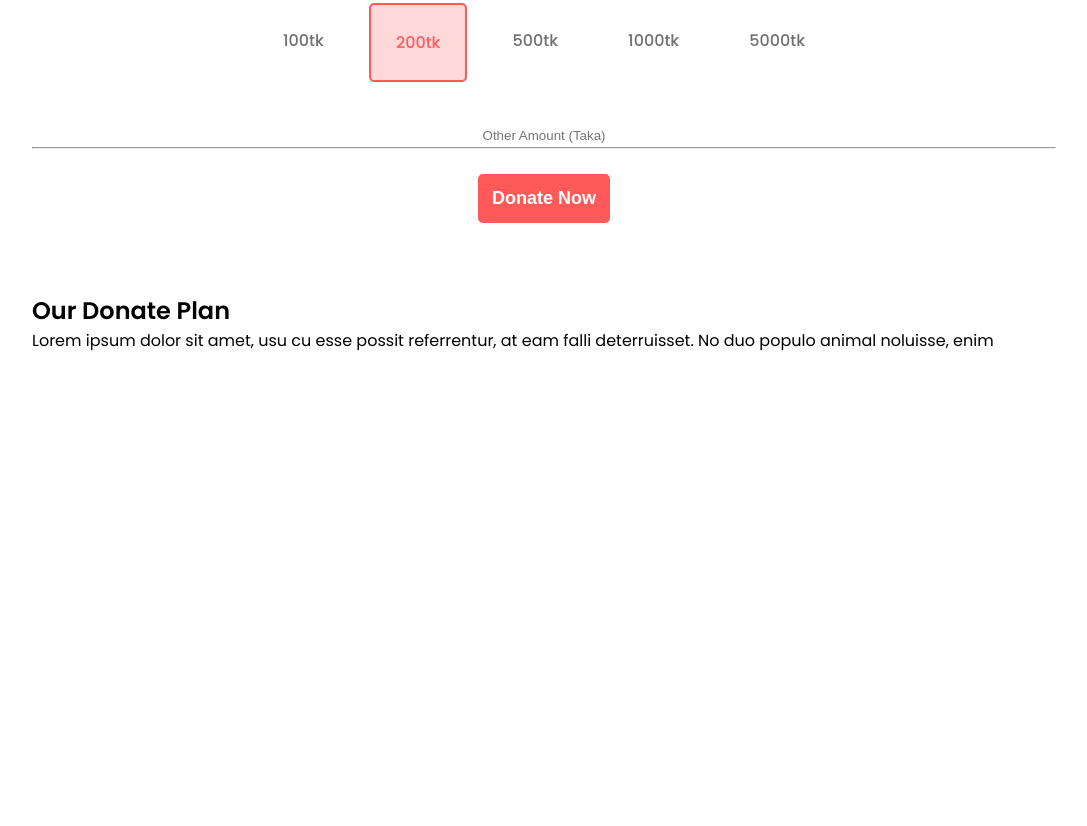
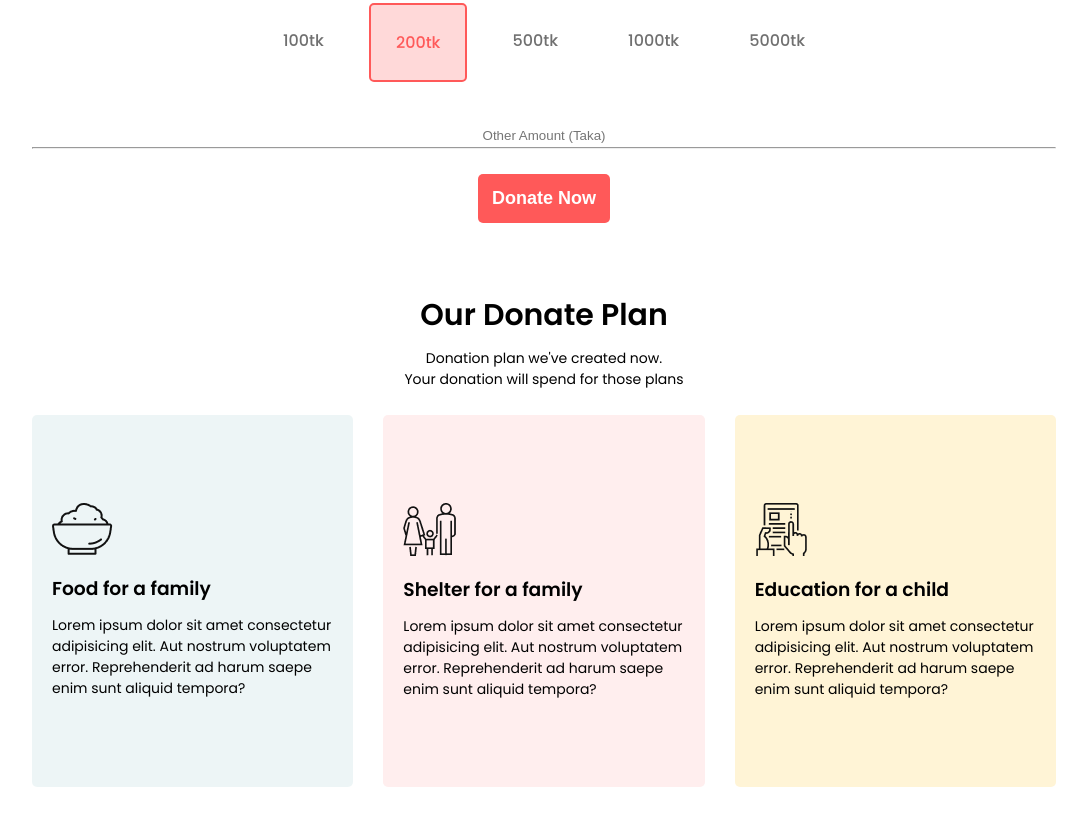
Before and after one commit to mahadihasan2/donated-simple-website, a plain HTML site: page index.html in a window 1280 px wide. Shown: the part 873-1699 px from the top of the page, without its empty margins (96-1183 px from the left). Before the commit the page ends 1226 px from the top, so only its background shows below. Drawn offline with Linux system fonts and the light colour scheme.

Commit message:
donate plan

```diff
--- a/index.html
+++ b/index.html
@@ -49,13 +49,47 @@
 
 <!-- Third section Start -->
 <section class="container">
-  <div>
+  <div class="donationPlan">
     <h1>Our Donate Plan</h1>
-      <p>Lorem ipsum dolor sit amet, usu cu esse possit referrentur, at eam falli deterruisset. No duo populo animal noluisse, enim</p>
+    <p>Donation plan we've created now. <br> Your donation will spend for those plans</p>
   </div>
+
+  <div class="planBox">
+    <div class="card-1">
+      <div>
+        <img src="icon/food.png" alt="">
+      </div>
+      <h3 class="cardTitle">Food for a family</h3>
+      <p class="cardBody">Lorem ipsum dolor sit amet consectetur adipisicing elit. Aut nostrum voluptatem error. Reprehenderit ad harum saepe enim sunt aliquid tempora?</p>
+    </div>
+
+    <div class="card-2">
+      <div>
+        <img src="icon/shelter.png" alt="">
+      </div>
+      <h3 class="cardTitle">Shelter for a family</h3>
+      <p class="cardBody">Lorem ipsum dolor sit amet consectetur adipisicing elit. Aut nostrum voluptatem error. Reprehenderit ad harum saepe enim sunt aliquid tempora?</p>
+    </div>
+
+    <div class="card-3">
+      <div>
+        <img src="icon/Frame-1.png" alt="">
+      </div>
+      <h3 class="cardTitle">Education for a child</h3>
+      <p class="cardBody">Lorem ipsum dolor sit amet consectetur adipisicing elit. Aut nostrum voluptatem error. Reprehenderit ad harum saepe enim sunt aliquid tempora?</p>
+    </div>
+
 </section>
 <!-- Third Section end -->
 
+<!-- forth section start -->
+<section class="container">
+  <div>
+
+  </div>
+</section>
+
+<!-- forth section end -->
 
 </main>
 
--- a/style.css
+++ b/style.css
@@ -96,3 +96,64 @@ main {
 .inputAmount .btn {
     margin-top: 25px;
 }
+
+.donationPlan {
+    text-align: center;
+}
+
+.donationPlan h1 {
+    font-size: 30px;
+}
+
+.donationPlan p {
+    font-size: 14px;
+    margin: 10px 0;
+}
+
+.planBox {
+    display: flex;
+    justify-content: center;
+    margin: 25px 0;
+}
+
+.card-1 {
+    display: flex;
+    flex-direction: column;
+    justify-content: center;
+    padding: 20px;
+    width: 340px;
+    height: 332px;
+    background-color: #4F9DA61A;
+    border-radius: 5px;
+}
+
+.cardTitle {
+    margin:12px 0;
+}
+
+.cardBody {
+    font-size: 14px;
+}
+
+.card-2 {
+    display: flex;
+    flex-direction: column;
+    justify-content: center;
+    padding: 20px;
+    width: 340px;
+    height: 332px;
+    background-color: #ffeeee;
+    border-radius: 5px;
+    margin: 0 30px;
+}
+
+.card-3 {
+    display: flex;
+    flex-direction: column;
+    justify-content: center;
+    padding: 20px;
+    width: 340px;
+    height: 332px;
+    background-color: #fff4d6;
+    border-radius: 5px;
+}
```
